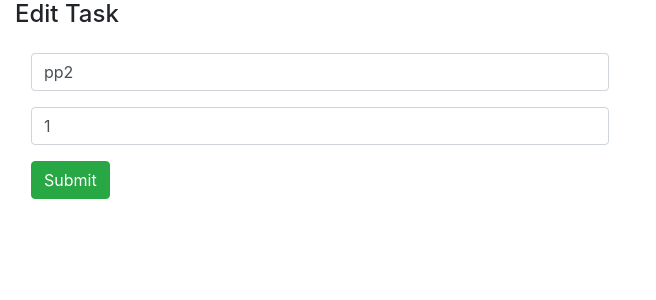
After one commit to aswinpadas/todo_project, a Django app: page /edit_task_view/86/ in a window 1280 px wide. The commit adds this page. Shown: the top 300 px of the page, without its empty margins (0-656 px from the left). Run offline with Django 4.2, Linux system fonts and the light colour scheme; data comes from the database, SQL or seed files in the repository; both versions use the stored data as it was after the commit.

Commit message:
edit task page added and completed its function

```diff
--- /dev/null
+++ b/templates/edit_task_view.html
@@ -0,0 +1,19 @@
+{% extends 'base.html' %}
+{% block content %}
+        <div class="col-md-6">
+            <h4>
+                Edit Task
+            </h4>
+
+            <form  method="post" class="shadow p-3 mb-5 bg-white rounded">
+                {% csrf_token %}
+                <div class="form-group">
+                <input type="text" name="name" class="form-control" value={{result.name}} placeholder="Name of the task" required>
+                </div>
+                <div class="form-group">
+                <input type="number" name="priority" class="form-control" value={{result.priority}} placeholder="Priority" required>
+                </div>
+                <input type="submit" class="btn btn-success" value="Submit">
+            </form>
+        </div>
+{% endblock %}
--- a/templates/task_view.html
+++ b/templates/task_view.html
@@ -70,17 +70,13 @@
                         </span>
                         <br>
                         <span class="material-icons">
-                            edit
-                            {% comment %}
-                          <!--a href="{% %}"></a>-->
-                            {% endcomment %}
+                           <a href="{% url 'edit_task_view' result.id %}">edit</a>
                         </span>
                     </div>
                 </div>
             {% endfor %}
         </div>
     </div>
-
 </div>
 <!--<div class="container">-->
 <!--    <div class="row">-->
--- a/todo_app/models.py
+++ b/todo_app/models.py
@@ -9,3 +9,6 @@ class Task(models.Model):
         return self.name
     name=models.CharField(max_length=100)
     priority=models.IntegerField()
+    def setTask(self,name,priority):
+        self.name=name
+        self.priority=priority
--- a/todo_app/urls.py
+++ b/todo_app/urls.py
@@ -4,5 +4,6 @@ from todo_app import views
 urlpatterns = [
     path('delete/<int:id>/', views.delete, name='delete'),
     path('multi_delete/<str:id_list_string>/',views.multi_delete,name='multi_delete'),
+    path('edit_task_view/<int:id>/',views.edit_task_view,name='edit_task_view'),
     path('', views.task_view, name='task_view')
 ]
--- a/todo_app/views.py
+++ b/todo_app/views.py
@@ -22,8 +22,19 @@ def task_view(req):
         return redirect('/')
         # req.POST.reset()
     obj_task_2 = Task.objects.all()
+    return render(req, "task_view.html", {'obj_task': obj_task_2})
 
-    return render(req, "task_view.html", {'obj_task': obj_task_2})
+def edit_task_view(req,id):
+    if req.method == 'POST':
+        obj_task = Task.objects.get(id=id)
+        name = req.POST.get('name')
+        priority = req.POST.get('priority')
+        obj_task.setTask(name,priority)
+        obj_task.save()
+        return redirect('/')
+        # req.POST.reset()
+    obj_task_2 = Task.objects.get(id=id)
+    return render(req, "edit_task_view.html", {'result': obj_task_2})
 
 
 def delete(req, id):
```
Also changed, not shown: db.sqlite3.
